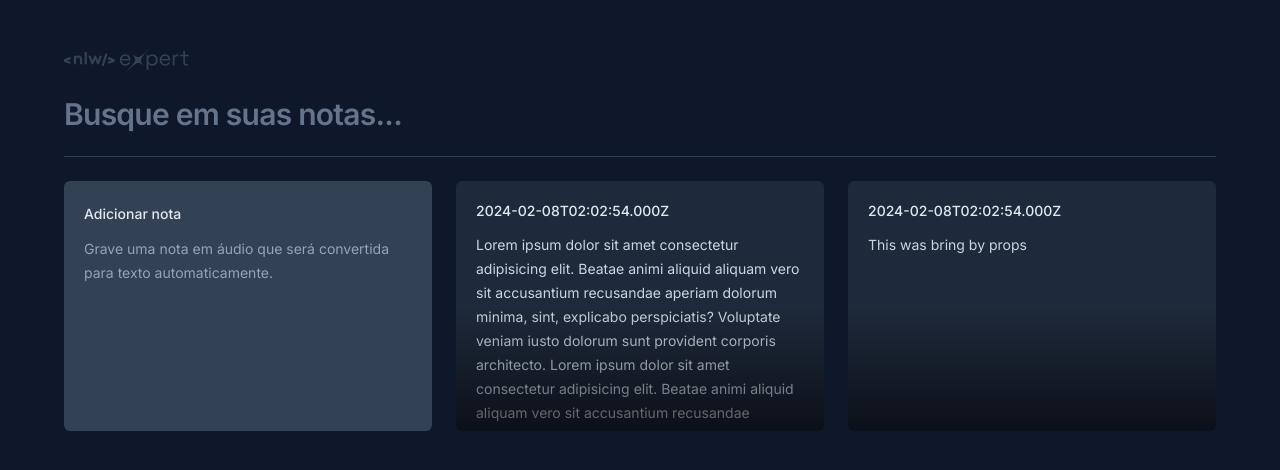
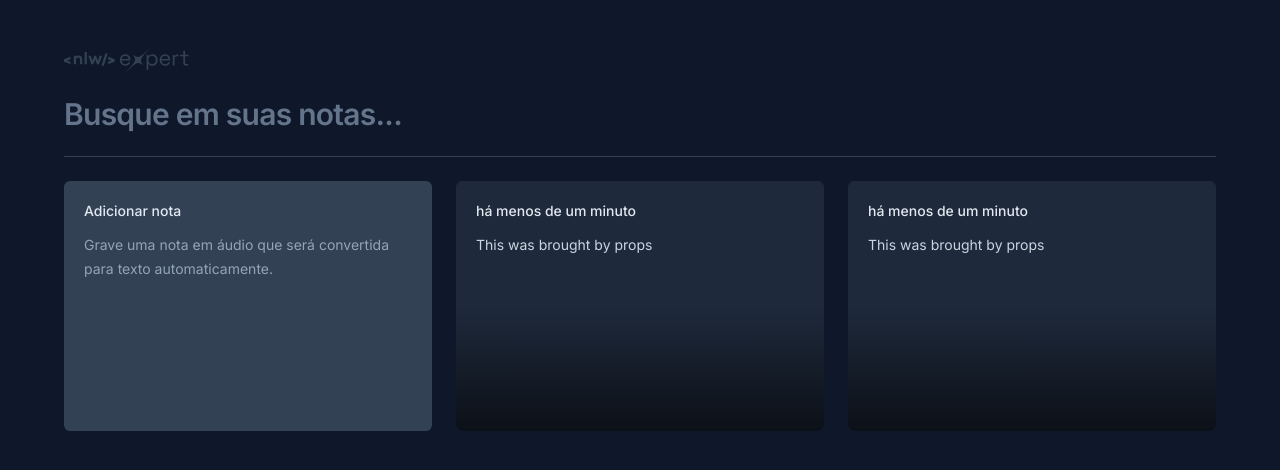
Before and after one commit to felipesousac/nlw-react, a React (Vite) app: page / in a window 1280 px wide. Shown: the top 470 px of the page. Built offline with nearby package versions, Linux system fonts and the light colour scheme.

Commit message:
Add modals in create new note and existing notes

```diff
--- a/package.json
+++ b/package.json
@@ -10,6 +10,9 @@
     "preview": "vite preview"
   },
   "dependencies": {
+    "@radix-ui/react-dialog": "^1.0.5",
+    "date-fns": "^3.3.1",
+    "lucide-react": "^0.323.0",
     "react": "^18.2.0",
     "react-dom": "^18.2.0"
   },
--- a/src/App.tsx
+++ b/src/App.tsx
@@ -1,6 +1,11 @@
 import logo from "./assets/logo-nlw-expert.svg";
 import { NewNoteCard } from "./components/NewNoteCard";
 import { NoteCard } from "./components/NoteCard";
+
+let note = {
+  date: new Date(),
+  content: "This was brought by props",
+};
 
 export function App() {
   return (
@@ -17,17 +22,8 @@
       <div className="h-px bg-slate-700" /> {/*Line separator*/}
       <div className="grid grid-cols-3 gap-6 auto-rows-[250px]">
         <NewNoteCard />
-        <NoteCard
-          date={new Date()}
-          content="Lorem ipsum dolor sit amet consectetur adipisicing elit. Beatae animi
-        aliquid aliquam vero sit accusantium recusandae aperiam dolorum minima,
-        sint, explicabo perspiciatis? Voluptate veniam iusto dolorum sunt
-        provident corporis architecto. Lorem ipsum dolor sit amet consectetur
-        adipisicing elit. Beatae animi aliquid aliquam vero sit accusantium
-        recusandae aperiam dolorum minima, sint, explicabo perspiciatis?
-        Voluptate veniam iusto dolorum sunt provident corporis architecto."
-        />
-        <NoteCard date={new Date()} content="This was bring by props" />
+        <NoteCard note={note} />
+        <NoteCard note={note} />
       </div>
     </div>
   );
--- a/src/components/NewNoteCard.tsx
+++ b/src/components/NewNoteCard.tsx
@@ -1,10 +1,57 @@
+import * as Dialog from "@radix-ui/react-dialog";
+import { formatDistanceToNow } from "date-fns";
+import { ptBR } from "date-fns/locale";
+import { X } from "lucide-react";
+
 export function NewNoteCard() {
   return (
-    <div className="rounded-md bg-slate-700 p-5 space-y-3 hover:ring-2 hover:ring-slate-600">
-      <span className="text-sm font-medium text-slate-200">Adicionar nota</span>
-      <p className="text-sm leading-6 text-slate-400">
-        Grave uma nota em áudio que será convertida para texto automaticamente.
-      </p>
-    </div>
+    <Dialog.Root>
+      <Dialog.Trigger
+        className="text-left rounded-md bg-slate-700 p-5 flex flex-col gap-3 overflow-hidden
+      relative
+      hover:ring-2 hover:ring-slate-600 focus-visible:ring-2 focus-visible:ring-lime-400 outline-none"
+      >
+        <span className="text-sm font-medium text-slate-200">
+          Adicionar nota
+        </span>
+        <p className="text-sm leading-6 text-slate-400">
+          Grave uma nota em áudio que será convertida para texto
+          automaticamente.
+        </p>
+      </Dialog.Trigger>
+
+      <Dialog.Portal>
+        <Dialog.Overlay className="fixed inset-0 bg-black/50" />
+        <Dialog.Content className="flex flex-col overflow-hidden fixed left-1/2 top-1/2 -translate-x-1/2 -translate-y-1/2 h-[60vh] max-w-[640px] w-full bg-slate-700 rounded outline-none">
+          <Dialog.Close className="absolute right-0 top-0 p-1.5 bg-slate-800 text-slate-400 hover:text-slate-200">
+            <X className="size-5" />
+          </Dialog.Close>
+
+          <div className="flex flex-1 flex-col gap-3 p-5">
+            <span className="text-sm font-medium text-slate-200">
+              Adicionar nota
+            </span>
+            <p className="text-sm leading-6 text-slate-300">
+              Comece{" "}
+              <button className="text-lime-400 hover:underline font-medium">
+                gravando uma nota
+              </button>{" "}
+              em áudio ou se preferir{" "}
+              <button className="text-lime-400 hover:underline font-medium">
+                utilize apenas texto
+              </button>
+              .
+            </p>
+          </div>
+
+          <button
+            type="button"
+            className="w-full bg-lime-400 text-center py-4 text-sm text-lime-950 outline-none font-medium hover:bg-lime-500"
+          >
+            Salvar nota
+          </button>
+        </Dialog.Content>
+      </Dialog.Portal>
+    </Dialog.Root>
   );
 }
--- a/src/components/NoteCard.tsx
+++ b/src/components/NoteCard.tsx
@@ -1,16 +1,54 @@
+import * as Dialog from "@radix-ui/react-dialog";
+import { formatDistanceToNow } from "date-fns";
+import { ptBR } from "date-fns/locale";
+import { X } from "lucide-react";
+
 interface NoteCardProps {
+  note: {
     date: Date;
     content: string;
+  };
 }
 
-export function NoteCard(props: NoteCardProps) {
+export function NoteCard({ note }: NoteCardProps) {
   return (
-    <button className="text-left rounded-md bg-slate-800 p-5 flex flex-col gap-3 overflow-hidden relative hover:ring-2 hover:ring-slate-600 focus-visible:ring-2 focus-visible:ring-lime-400 outline-none">
+    <Dialog.Root>
+      <Dialog.Trigger className="text-left rounded-md bg-slate-800 p-5 flex flex-col gap-3 overflow-hidden relative hover:ring-2 hover:ring-slate-600 focus-visible:ring-2 focus-visible:ring-lime-400 outline-none">
         <span className="text-sm font-medium text-slate-200">
-        {props.date.toISOString()}
+          {formatDistanceToNow(note.date, { locale: ptBR, addSuffix: true })}
         </span>
-      <p className="text-sm leading-6 text-slate-300">{props.content}</p>
+        <p className="text-sm leading-6 text-slate-300">{note.content}</p>
         <div className="absolute bottom-0 left-0 right-0 h-1/2 bg-gradient-to-t from-black/60 to-black/0 pointer-events-none" />
+      </Dialog.Trigger>
+
+      <Dialog.Portal>
+        <Dialog.Overlay className="fixed inset-0 bg-black/50" />
+        <Dialog.Content className="flex flex-col overflow-hidden fixed left-1/2 top-1/2 -translate-x-1/2 -translate-y-1/2 h-[60vh] max-w-[640px] w-full bg-slate-700 rounded outline-none">
+          <Dialog.Close className="absolute right-0 top-0 p-1.5 bg-slate-800 text-slate-400 hover:text-slate-200">
+            <X className="size-5" />
+          </Dialog.Close>
+
+          <div className="flex flex-1 flex-col gap-3 p-5">
+            <span className="text-sm font-medium text-slate-200">
+              {formatDistanceToNow(note.date, {
+                locale: ptBR,
+                addSuffix: true,
+              })}
+            </span>
+            <p className="text-sm leading-6 text-slate-300">{note.content}</p>
+          </div>
+          <button
+            type="button"
+            className="w-full bg-slate-800 text-center py-4 text-sm text-slate-300 outline-none font-medium group"
+          >
+            Deseja{" "}
+            <span className="text-red-400 group-hover:underline">
+              apagar essa nota
+            </span>
+            ?
           </button>
+        </Dialog.Content>
+      </Dialog.Portal>
+    </Dialog.Root>
   );
 }
```
Also changed, not shown: 1 other file (tests, documents, lock files or other folders). Lines whose indentation alone changed are shown as unchanged.
